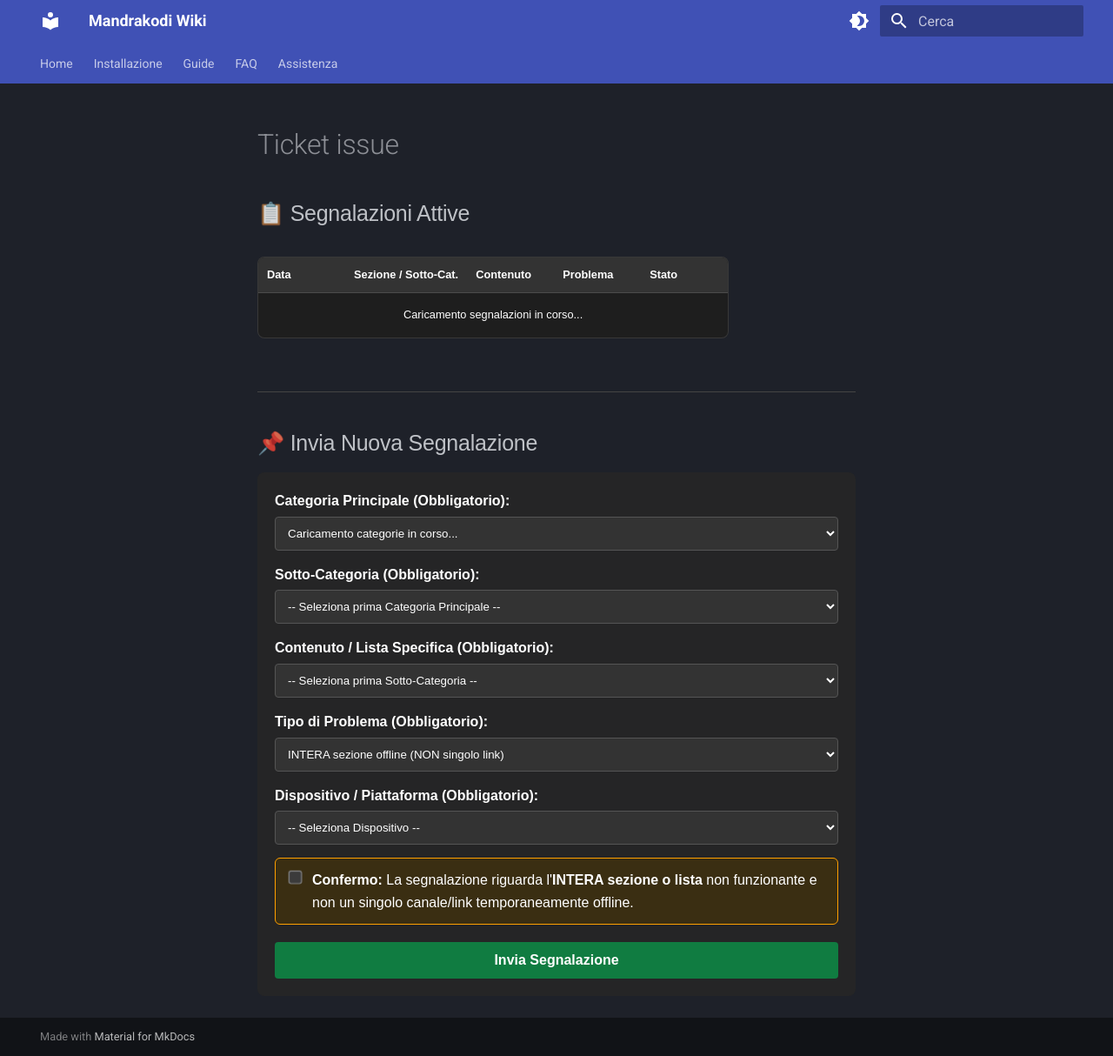
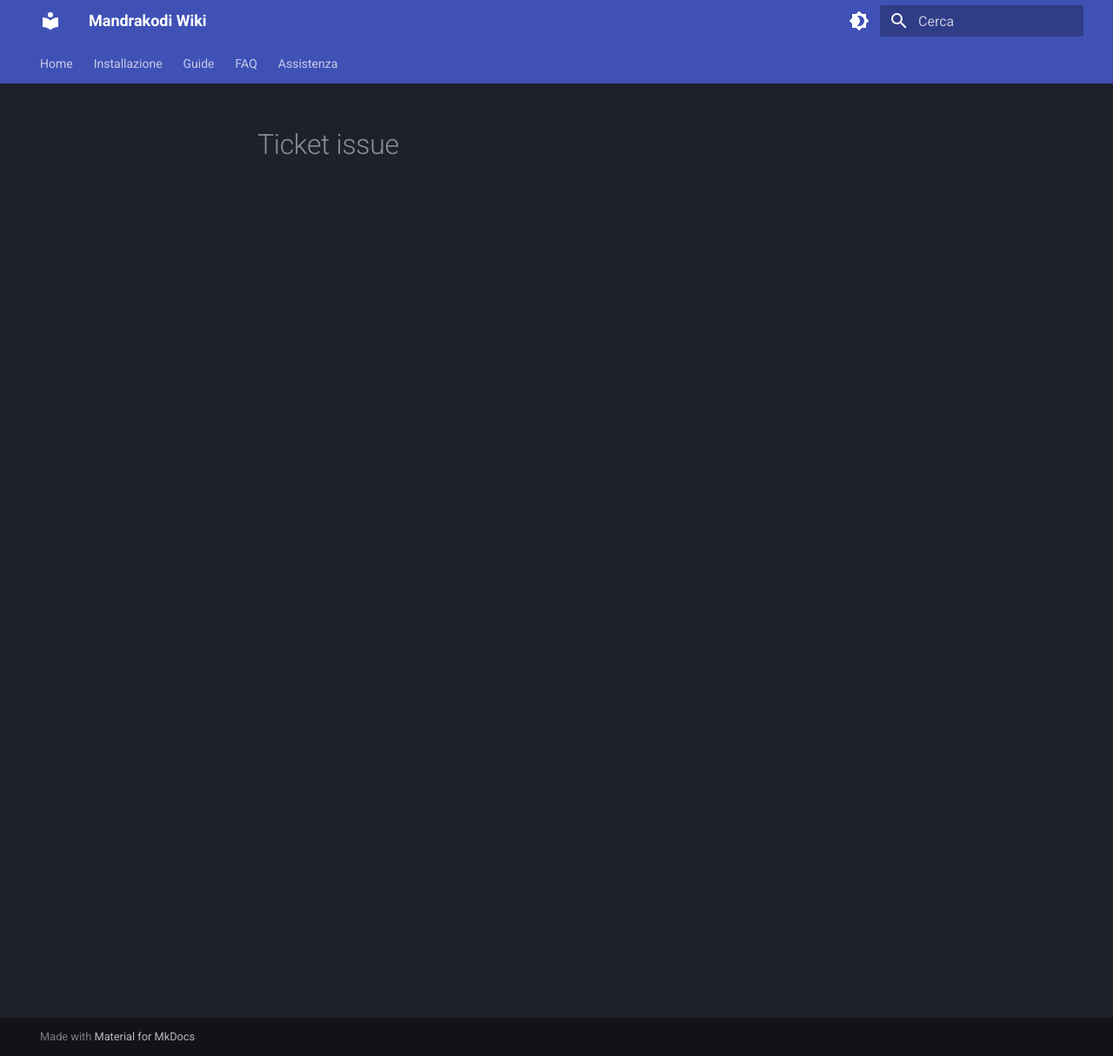
Before and after one commit to campipaolo/Mandrakodi-Wiki, an MkDocs documentation site: the page built from docs/segnalazioni/ticket_issue.md, in a window 1280 px wide and 1214 px high. Shown: the whole window at 87% size. Built offline with MkDocs 1.6.1 and Material for MkDocs 9.7.7, drawn with Linux system fonts in a browser that asks for light colours.

Commit message:
ticket_issue
new code for menus

```diff
--- a/docs/segnalazioni/ticket_issue.md
+++ b/docs/segnalazioni/ticket_issue.md
@@ -1,109 +1,13 @@
-<div style="max-width: 800px; margin: 0 auto; font-family: Arial, sans-serif;">
-
-  <!-- TABELLA SEGNALAZIONI ATTIVE -->
-  <h2>📋 Segnalazioni Attive</h2>
-  <div style="overflow-x: auto; margin-bottom: 30px;">
-    <table style="width: 100%; border-collapse: collapse; text-align: left; background: #1e1e1e; color: #fff; border-radius: 8px; overflow: hidden;">
-      <thead>
-        <tr style="background: #333; color: #fff;">
-          <th style="padding: 10px;">Data</th>
-          <th style="padding: 10px;">Sezione / Sotto-Cat.</th>
-          <th style="padding: 10px;">Contenuto</th>
-          <th style="padding: 10px;">Problema</th>
-          <th style="padding: 10px;">Stato</th>
-        </tr>
-      </thead>
-      <tbody id="tabella-segnalazioni">
-        <tr>
-          <td colspan="5" style="padding: 15px; text-align: center;">Caricamento segnalazioni in corso...</td>
-        </tr>
-      </tbody>
-    </table>
-  </div>
-
-  <hr style="border: 0; border-top: 1px solid #444; margin: 30px 0;">
-
-  <!-- FORM INVIO SEGNALAZIONE -->
-  <h2>📌 Invia Nuova Segnalazione</h2>
-
-  <form id="form-segnalazione" onsubmit="inviaForm(event)" style="background: #252526; padding: 20px; border-radius: 8px; color: #fff;">
-
-    <!-- Categoria Principale -->
-    <div style="margin-bottom: 15px;">
-      <label for="categoria-principale"><strong>Categoria Principale (Obbligatorio):</strong></label><br>
-      <select id="categoria-principale" onchange="onCategoriaChange()" required style="width: 100%; padding: 10px; margin-top: 5px; background: #333; color: #fff; border: 1px solid #555; border-radius: 4px;">
-        <option value="">Caricamento categorie in corso...</option>
-      </select>
-    </div>
-
-    <!-- Sotto-Categoria -->
-    <div style="margin-bottom: 15px;">
-      <label for="sotto-categoria"><strong>Sotto-Categoria (Obbligatorio):</strong></label><br>
-      <select id="sotto-categoria" onchange="onSottoCategoriaChange()" required style="width: 100%; padding: 10px; margin-top: 5px; background: #333; color: #fff; border: 1px solid #555; border-radius: 4px;">
-        <option value="">-- Seleziona prima Categoria Principale --</option>
-      </select>
-    </div>
-
-    <!-- Contenuto / Lista Specifica -->
-    <div style="margin-bottom: 15px;">
-      <label for="contenuto-lista"><strong>Contenuto / Lista Specifica (Obbligatorio):</strong></label><br>
-      <select id="contenuto-lista" name="contenuto" required style="width: 100%; padding: 10px; margin-top: 5px; background: #333; color: #fff; border: 1px solid #555; border-radius: 4px;">
-        <option value="">-- Seleziona prima Sotto-Categoria --</option>
-      </select>
-    </div>
-
-    <!-- Tipo di Problema (Fisso) -->
-    <div style="margin-bottom: 15px;">
-      <label for="problema"><strong>Tipo di Problema (Obbligatorio):</strong></label><br>
-      <select id="problema" name="problema" required style="width: 100%; padding: 10px; margin-top: 5px; background: #333; color: #fff; border: 1px solid #555; border-radius: 4px;">
-        <option value="INTERA sezione offline (NON singolo link)" selected>
-          INTERA sezione offline (NON singolo link)
-        </option>
-      </select>
-    </div>
-
-    <!-- Piattaforma -->
-    <div style="margin-bottom: 15px;">
-      <label for="piattaforma"><strong>Dispositivo / Piattaforma (Obbligatorio):</strong></label><br>
-      <select id="piattaforma" name="piattaforma" required style="width: 100%; padding: 10px; margin-top: 5px; background: #333; color: #fff; border: 1px solid #555; border-radius: 4px;">
-        <option value="">-- Seleziona Dispositivo --</option>
-        <option value="Android TV / Kodi">Android TV / Kodi</option>
-        <option value="Fire TV Stick / Kodi">Fire TV Stick / Kodi</option>
-        <option value="PC Windows / Linux / Kodi">PC Windows / Linux / Kodi</option>
-        <option value="Smartphone / Tablet Android">Smartphone / Tablet Android</option>
-        <option value="Altro">Altro</option>
-      </select>
-    </div>
-
-    <!-- Checkbox di Consapevolezza -->
-    <div style="margin-bottom: 20px; background: #3a2e12; border: 1px solid #ffa000; padding: 12px; border-radius: 6px;">
-      <label style="cursor: pointer; display: flex; align-items: flex-start; gap: 10px;">
-        <input type="checkbox" id="check-conferma" required style="margin-top: 3px; transform: scale(1.2);">
-        <span><strong>Confermo:</strong> La segnalazione riguarda l'<strong>INTERA sezione o lista</strong> non funzionante e non un singolo canale/link temporaneamente offline.</span>
-      </label>
-    </div>
-
-    <!-- Pulsante Invio e Messaggio Stato -->
-    <button type="submit" id="btn-invia" style="width: 100%; padding: 12px; background: #107c41; color: white; border: none; border-radius: 4px; font-weight: bold; cursor: pointer; font-size: 16px;">Invia Segnalazione</button>
-
-    <div id="messaggio-stato" style="margin-top: 15px; padding: 10px; border-radius: 4px; display: none; text-align: center;"></div>
-  </form>
-
-</div>
-
 <script>
-  // SOSTITUISCI QUESTO URL CON IL TUO URL REALE DI APPS SCRIPT
   var SCRIPT_URL = "https://script.google.com/macros/s/AKfycbxBf2aK5ILmULSlcuuGR6K47vsuJbdwj1b1jEtBwl8qMEzXCZRr0QKG5wc4ZAoVnj4/exec";
 
   var rawMenuData = {};
 
-  // 1. Caricamento Iniziale Dati
   document.addEventListener("DOMContentLoaded", function() {
     loadReports();
     loadMenu();
   });
 
-  // 2. Carica Tabella Segnalazioni Aperte
   function loadReports() {
     fetch(SCRIPT_URL + "?action=getOpen", { method: "GET", redirect: "follow" })
       .then(function(res) { return res.json(); })
@@ -137,12 +38,9 @@
         rawMenuData = data;
         popolaCategoriePrincipali();
       })
-      .catch(function(err) {
-        console.error("Errore recupero menu:", err);
-      });
+      .catch(function(err) { console.error("Errore recupero menu:", err); });
   }
 
-  // 4. Popola Categoria Principale
   function popolaCategoriePrincipali() {
     var mainSelect = document.getElementById("categoria-principale");
     mainSelect.innerHTML = '<option value="">-- Seleziona Categoria --</option>';
@@ -162,28 +60,24 @@
     });
   }
 
-  // 5. Gestione cambio Categoria Principale
+  // GESTIONE CATEGORIA PRINCIPALE
   function onCategoriaChange() {
     var catValue = document.getElementById("categoria-principale").value;
     var subSelect = document.getElementById("sotto-categoria");
     var contentSelect = document.getElementById("contenuto-lista");
 
     subSelect.innerHTML = '<option value="">-- Seleziona Sotto-Categoria --</option>';
-    contentSelect.innerHTML = '<option value="">-- Seleziona Prima Sotto-Categoria --</option>';
+    contentSelect.innerHTML = '<option value="">-- Seleziona Contenuto --</option>';
 
     if (!catValue) return;
 
     if (catValue === "SPORT") {
-      var optB = rawMenuData["B"] ? rawMenuData["B"][0] : "Liste Eventi";
-      var optD = rawMenuData["D"] ? rawMenuData["D"][0] : "Liste Canali";
-      var optF = rawMenuData["F"] ? rawMenuData["F"][0] : "Roja Tube";
-      var optG = rawMenuData["G"] ? rawMenuData["G"][0] : "Sport Replay";
-
+      // Sport legge SOLO le sotto-categorie reali B, D, F, G dal tuo foglio
       var sportOptions = [
-        { value: "C", label: optB },
-        { value: "E", label: optD },
-        { value: "F", label: optF },
-        { value: "H", label: optG }
+        { value: "C", label: rawMenuData["B"] ? rawMenuData["B"][0] : "Liste Eventi" },
+        { value: "E", label: rawMenuData["D"] ? rawMenuData["D"][0] : "Liste Canali" },
+        { value: "F", label: "Roja Tube" },
+        { value: "H", label: rawMenuData["G"] ? rawMenuData["G"][0] : "Sport Replay" }
       ];
 
       sportOptions.forEach(function(item) {
```
Also changed, not shown: other parts of docs/segnalazioni/ticket_issue.md (+33 -29 lines).
